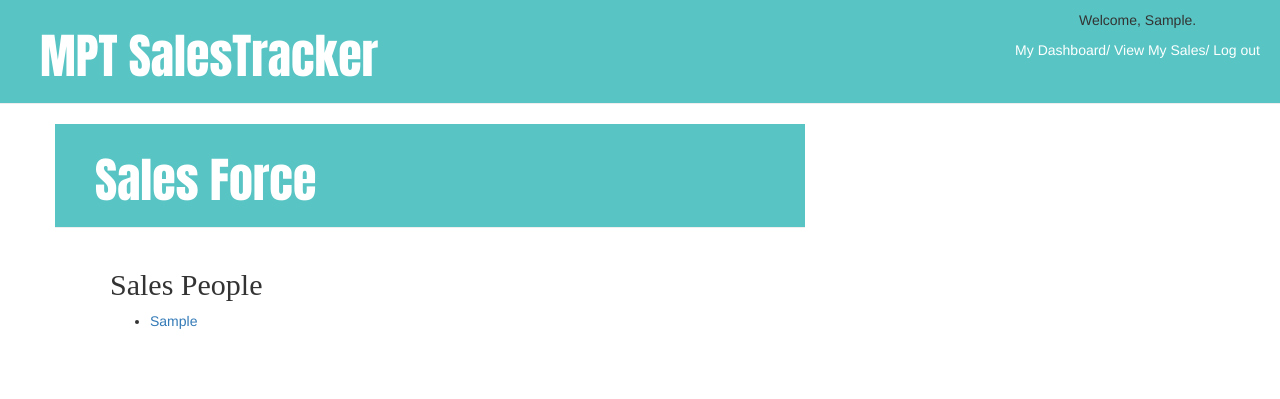
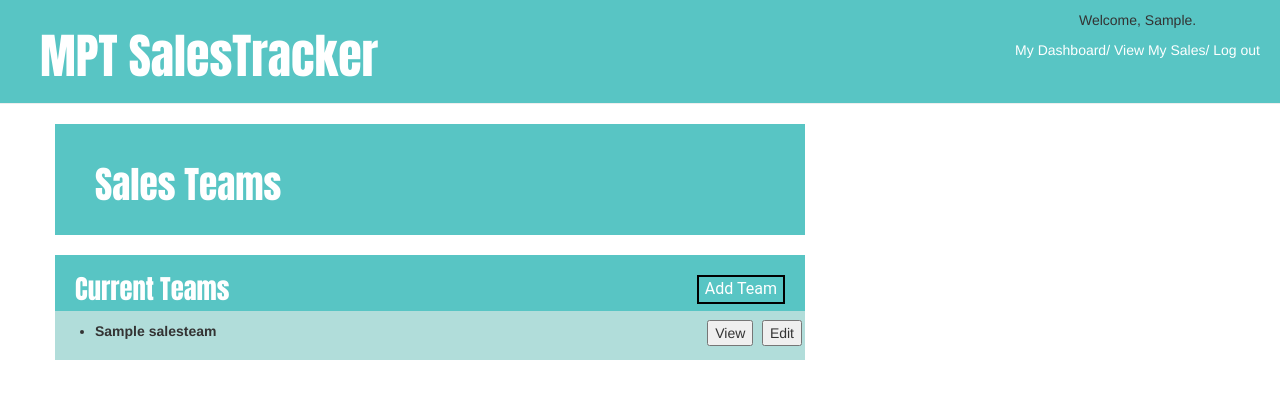
Before and after one commit to mattpetebez/MPTCRM, a Django app: page /SalesPeople/ in a window 1280 px wide. Shown: the top 399 px of the page. Run offline with Django 3.2, Linux system fonts and the light colour scheme; a user stored in the database is signed in; tables that the repository leaves empty hold one stand-in row (values such as "Sample post"); some libraries are stand-ins or nearby versions.

Commit message:
Haven't done this yet:
 Need to get a sales breakdown overview. Also, need custom form inputting (for rands or potentially dollars in the future) for models not using the model form. Need to add a form wrapper per field so users can add other models whilst adding models.

Need menu widget in the header.

Required to add editing of company, company representative, and to neaten by adding files to group all this crap together. Delete and view company, company rep and others is required.

Still need to fix the delete return html, or develop my own one.

Done:

Added the System admin view all teams view; adding the team leader (view team) view next. Also, modified the CSS style file to align buttons at div-block headers to contain button and H1 inline so as not to get annoying compiler messages on commits always. Need to sort out the other htmls according to ViewTeams.html. Need the URL functions and views associated to ViewTeams.html

Signed-off-by: Matthew Bezuidenhout <mattpetebez@gmail.com>

```diff
--- a/SalesForce/SalesPeople/models.py
+++ b/SalesForce/SalesPeople/models.py
@@ -17,7 +17,7 @@ class SalesPerson(models.Model):
     pending_sales_amount = models.FloatField(default=0)
     total_sales_count = models.IntegerField(default=0)
     pending_sales_count = models.IntegerField(default=0)
-    date_added = models.DateTimeField(name="Date added", auto_now_add=True, editable=False)
+    date_added = models.DateTimeField(name="Date added", default=timezone.now, editable=False)
 
     def __str__(self):
         return str(self.user.first_name)
@@ -46,7 +46,7 @@ class Company(models.Model):
     sales_representative = models.ManyToManyField(User)
     address = models.CharField(max_length=20)
     qualified = models.BooleanField('Qualified', default=False)
-    date_added = models.DateTimeField(name="Date added", auto_now_add=True, editable=False)
+    date_added = models.DateTimeField(name="Date added", default=timezone.now, editable=False)
 
     def __str__(self):
         return self.company_name
@@ -69,7 +69,8 @@ class Activity(models.Model):
 
     activity_type_choices = (
         (attempting_connection, "Making contact"),
-        (attempting_qualification, "Establishing sale potential"),
+        (attempting_qualification,
+         "Establishing sale poSalesTeam.objects.filter(team_leader=users_salesperson.id)tential"),
         (attempting_sale, "Trying to make a sale"),
     )
 
@@ -91,7 +92,7 @@ class Activity(models.Model):
     completed = models.BooleanField('Submitted completed', default=False)
     verified_completed = models.BooleanField('Verified complete by team leader', default=False)
 
-    date_added = models.DateTimeField(name="Date added", auto_now_add=True, editable=False)
+    date_added = models.DateTimeField(name="Date added", default=timezone.now, editable=False)
 
     def __str__(self):
         return_val = "%s: %s (%s)" % (self.company.company_name, self.title, self.activity_type)
@@ -141,12 +142,12 @@ class Sale(models.Model):
     meetings = models.ManyToManyField(Activity, blank=True)
 
     prime_salesperson = models.ForeignKey(User, related_name='prime_salesperson', null=True)
-    other_salespeople = models.ManyToManyField(User, related_name='secondary_salespeople')
+    other_salespeople = models.ManyToManyField(User, related_name='secondary_salespeople', blank=True)
 
     company_rep = models.ForeignKey(CompanyRepresentative, blank=True, null=True)
     company = models.ForeignKey(Company, null=True, blank=True)
 
-    consulting_company = models.ManyToManyField(Company, related_name="consultant_company")
+    consulting_company = models.ManyToManyField(Company, related_name="consultant_company", blank=True)
     consultant = models.ManyToManyField(CompanyRepresentative, related_name="consultant", blank=True)
 
     unique_id = models.CharField('Optional unique reminder', blank=True, null=True, max_length=20)
@@ -154,7 +155,7 @@ class Sale(models.Model):
 
     quote_number = models.CharField('Quote Number', default="MPT", max_length=10)
 
-    date_added = models.DateTimeField(name="Date added", auto_now_add=True, editable=False)
+    date_added = models.DateTimeField(name="Date added", default=timezone.now, editable=False)
 
     def __str__(self):
         company_name = (Company.objects.get(id=self.company_id)).company_name
@@ -187,9 +188,9 @@ class SalesTeam(models.Model):
     team_leader = models.ForeignKey(User, name='Team Leader', null=True, related_name="team_leader_user")
     team_members = models.ManyToManyField(User, name='Team members', related_name="team_member_users")
     branch_name = models.CharField('Branch name', null=True, max_length=30)
-    team_sales = models.ManyToManyField(Sale, name="Team Sales")
+    team_sales = models.ManyToManyField(Sale, name="Team Sales", blank=True)
 
-    date_added = models.DateTimeField(name="Date added", auto_now_add=True, editable=False)
+    date_added = models.DateTimeField(name="Date added", default=timezone.now, editable=False)
 
     def __str__(self):
         return "%s team" % self.branch_name
@@ -204,7 +205,7 @@ class Goal(models.Model):
     goal_title = models.CharField(max_length=64, name="Goal title", default="Make a million dollars")
     goal_description = models.CharField(max_length=256, name='Goal description', default="Self-explanatory")
 
-    date_added = models.DateTimeField(name="Date added", auto_now_add=True, editable=False)
+    date_added = models.DateTimeField(name="Date added", default=timezone.now, editable=False)
 
     def __str__(self):
         return self.goal_title
--- a/SalesForce/SalesPeople/static/SalesPeople/style.css
+++ b/SalesForce/SalesPeople/static/SalesPeople/style.css
@@ -53,19 +53,36 @@
     padding: 10px 10px 10px 20px;
     background-color: #58C5C4;
     position: relative;
-    /*display: inline-block;*/
 }
 
 .div-block ul {
-    /*display:inline-block;*/
     background-color: #b1ddda;
-    padding: 10px 10px 30px 30px;
+    /*padding-left: 20px;*/
+    /*padding-right: 10px;*/
+    /*padding-bottom: -2px;*/
+    /*padding-top: 10px;*/
+    display: inline-block;
+    width: 100%;
+    margin: 0 auto;
+    /*horiz-align: center;*/
+    /*padding: 10px 10px 10px 10px;*/
+    padding-top: 5px;
+    padding-bottom: 0;
 }
 
+
 .div-block li {
-    /*display:inherit;*/
-    float: left;
-    /*display:inline-block;*/
+    /*padding-left: 10px;*/
+    /*padding: 10px 10px 10px 10px;*/
+    /*margin-top: 0;*/
+    /*margin-bottom:0;*/
+    /*text-align: center;*/
+    horiz-align: center;
+    width: 100%;
+    margin-top: 5px;
+    /*padding: 10px 10px 10px 10px;*/
+    /*display: inline-block;*/
+
 }
 
 .view-edit-button {
@@ -93,9 +110,7 @@
     padding: 5px 5px 5px 10px;
 }
 
-.div-block li {
-    margin-left: inherit;
-}
+
 .content {
     margin-left: 40px;
 }
@@ -145,20 +160,22 @@ h1 {
     width: 50%;
     height: 4%;
     margin-left: 25%;
-    margin-top: 0%;
-    margin-bottom: 0%;
+    margin-top: 0;
+    margin-bottom: 0;
     display: inline-block;
     font-size: 16px;
 }
 
 .button-container-outer {
-    width: 20%;
+    /*width: 20%;*/
     text-align: center;
     display: inline-block;
+    float: right;
 }
 
 .button-container-inner {
     display: inline-block;
+    padding-right: 5px;
 }
 
 .div-block-header-button {
@@ -180,3 +197,39 @@ h1 {
 .view-items {
 
 }
+
+.section-header-and-button {
+    width: 100%;
+    background-color: #58C5C4;
+    padding: 20px 20px 20px 20px;
+    margin-top: 20px;
+    height: 7%;
+    align-content: center;
+    /*position: relative;*/
+    /*display: inline-block;*/
+}
+
+.section-header-and-button h1 {
+    font-size: 20pt;
+    margin: 0;
+    color: #ffffff;
+    float: left;
+    text-align: center;
+    /*margin-bottom: 5%;*/
+    /*padding: 10px 10px 10px 20px;*/
+    /*background-color: #58C5C4;*/
+
+    /*position: absolute;*/
+    /*width: 100%*/
+    /*display: inline;*/
+}
+
+.section-header-and-button button {
+
+    float: right;
+    background-color: #58C5C4;
+    font-size: 12pt;
+    font-family: Roboto;
+    color: #ffffff;
+    border-style: double;
+}
--- a/SalesForce/SalesPeople/views.py
+++ b/SalesForce/SalesPeople/views.py
@@ -6,6 +6,7 @@ from datetime import datetime, timedelta
 # from django.shortcuts import get_object_or_404
 from django.contrib import messages
 from django.contrib.auth.models import User
+from django.db.models import Q
 from django.http import HttpResponse, Http404
 from django.shortcuts import redirect
 from django.shortcuts import render
@@ -13,7 +14,7 @@ from django.utils import timezone
 from django.views.generic.edit import UpdateView, DeleteView
 
 from .forms import AddSaleForm, AddMeetingForm, AddCompanyForm, AddCompanyRepresentativeForm
-from .models import SalesPerson, Sale, Activity
+from .models import SalesPerson, Sale, Activity, SalesTeam
 
 
 # Create your views here.
@@ -21,6 +22,20 @@ from .models import SalesPerson, Sale, Activity
 
 def index(request):
     if request.user.is_authenticated():
+        users_salesperson = SalesPerson.objects.get(user=request.user)
+        if request.user.is_superuser:
+            teams = SalesTeam.objects.all()
+            context = {'teams': teams}
+            return render(request, 'SalesPeople/AdminViews/ViewTeams.html', context)
+
+        elif users_salesperson.team_leader:
+            team = SalesTeam.objects.filter(team_leader=users_salesperson)
+            team_members = team.team_member_users.all()
+
+            context = {'team': team, 'team_leader': users_salesperson, 'team_members': team_members}
+
+            return render(request, 'SalesPeople/TeamLeaderViews/ViewMyTeam.html', context)
+
         sales_person_list = User.objects.all().order_by('first_name')
         context = {'sales_person_list': sales_person_list}
         return render(request, 'SalesPeople/index.html', context)
@@ -154,9 +169,14 @@ def show_sales(request, first_name):
         except SalesPerson.DoesNotExist:
             raise Http404("Sales person does not exist")
         sales_person_in_question = SalesPerson.objects.get(user=user_in_question)
-
-        completed_sales = user_in_question.sale_set.filter(sale_completed=True).order_by('due_date')[:5]
-        pending_sales = (user_in_question.sale_set.filter(sale_completed=False)).order_by('due_date')[:5]
+        completed_sales = Sale.objects.filter((Q(prime_salesperson=user_in_question) |
+                                               Q(other_salespeople=user_in_question)) and
+                                              Q(sale_completed=True))[:5]
+        pending_sales = Sale.objects.filter(
+            (Q(prime_salesperson=sales_person_in_question) | Q(other_salespeople=sales_person_in_question))
+            and Q(sale_completed=False))[:5]
+        # completed_sales = user_in_question.sale_set.filter(sale_completed=True).order_by('due_date')[:5]
+        # pending_sales = (user_in_question.sale_set.filter(sale_completed=False)).order_by('due_date')[:5]
         context = ({'completed_sales': completed_sales, 'pending_sales': pending_sales,
                     'sales_person': sales_person_in_question, 'user_in_question': user_in_question})
         return render(request, 'SalesPeople/ViewSales.html', context)
@@ -172,7 +192,7 @@ def view_pending_sales(request, first_name):
         pending_sales = user_in_question.sale_set.filter(sale_completed=False).order_by('due_date')
         context = ({'pending_sales': pending_sales, 'sales_person': sales_person,
                     'user_in_question': user_in_question})
-        return render(request, 'SalesPeople/ViewDetailSales.htmlSales.html', context)
+        return render(request, 'SalesPeople/ViewDetailSales.html', context)
     else:
         return HttpResponse("What the fuck is going on")
 
--- /dev/null
+++ b/SalesForce/templates/SalesPeople/AdminViews/ViewTeams.html
@@ -0,0 +1,39 @@
+{% extends 'base.html' %}
+{% block content %}
+    <div class="div-header">
+        <h1>Sales Teams</h1>
+    </div>
+    <div class="section-header-and-button">
+        <h1>Current Teams</h1>
+        <form method="get" action="/SalesPeople/{{ request.user.first_name }}/AddTeam">
+            <button type="submit">Add Team</button>
+        </form>
+    </div>
+    <div class="div-block">
+
+        {% if teams %}
+            <div class="view-items">
+                {% for team in teams %}
+                    <ul>
+                        <li><strong>{{ team.branch_name }}</strong>
+                            <div class="button-container-outer">
+                                <div class="button-container-inner">
+                                    <form method="get" action="/SalesPeople/ViewTeam/{{ team.id }}">
+                                        <button class="view-edit-button" type="submit">View</button>
+                                    </form>
+                                </div>
+                                <div class="button-container-inner">
+                                    <form method="get" action="/SalesPeople/EditTeam/{{ team.id }}">
+                                        <button class="view-edit-button" type="submit">Edit</button>
+                                    </form>
+                                </div>
+                            </div>
+                        </li>
+                    </ul>
+                {% endfor %}
+            </div>
+        {% else %}
+            <h4>No teams to display</h4>
+        {% endif %}
+    </div>
+{% endblock %}
```
Also changed, not shown: SalesForce/SalesPeople/migrations/0006_auto_20170718_1601.py (added), SalesForce/SalesPeople/migrations/0007_auto_20170718_1624.py (added), SalesForce/SalesPeople/migrations/0008_auto_20170718_1653.py (added), SalesForce/SalesPeople/migrations/0009_auto_20170718_1655.py (added), SalesForce/SalesPeople/migrations/0010_auto_20170718_1656.py (added), SalesForce/SalesPeople/migrations/0011_auto_20170718_1657.py (added), SalesForce/SalesPeople/migrations/0012_auto_20170718_1701.py (added), SalesForce/templates/SalesPeople/TeamLeaderViews/ViewMyTeam.html (added).
